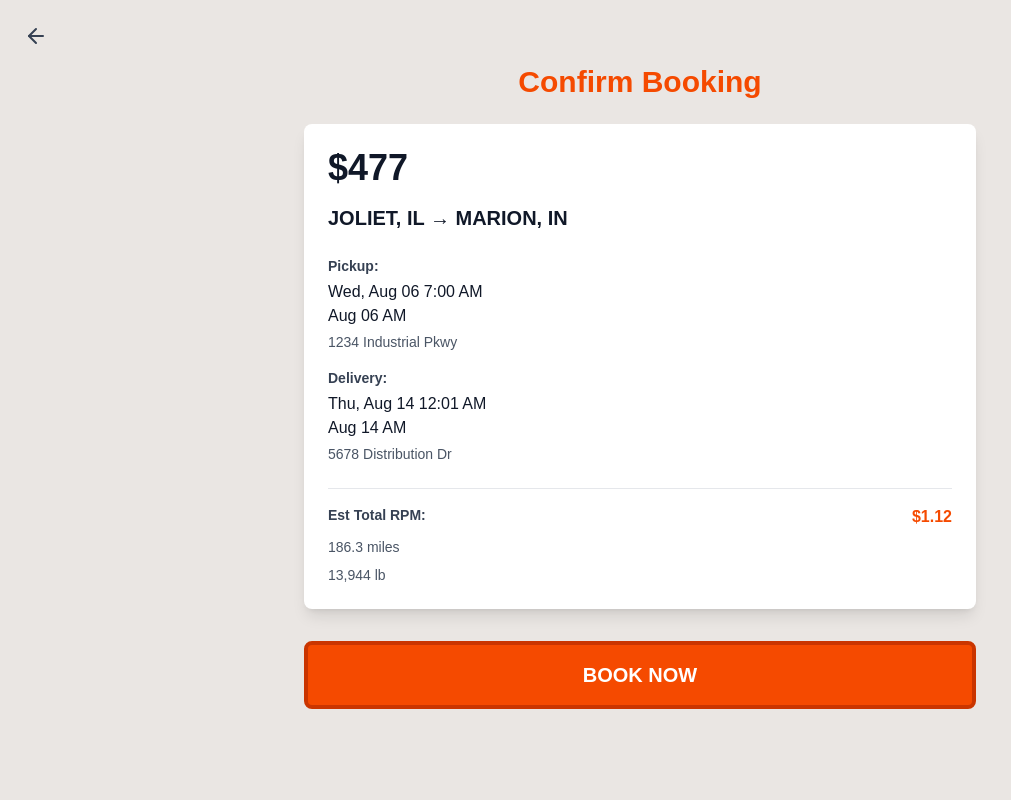
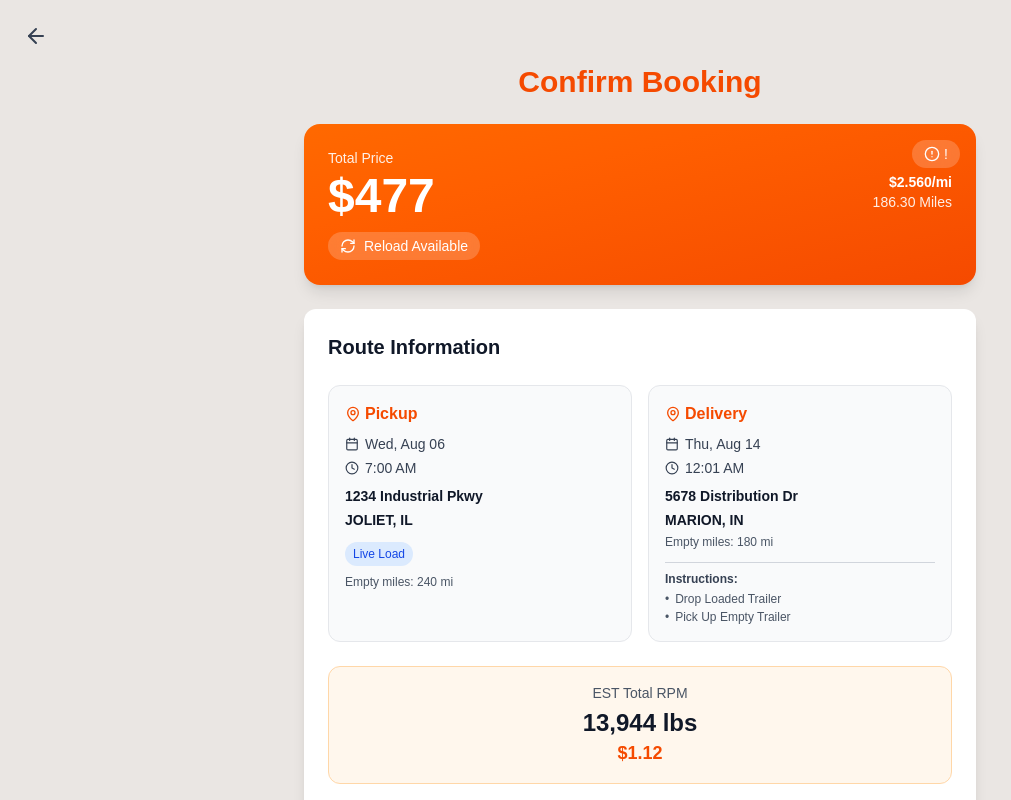
Before and after one commit to kyancox/schneider-freightpower-cs620, a Next.js app: page /book/1 in a window 1280 px wide. Shown: the top 800 px of the page, without its empty margins (0-1011 px from the left). Built offline with nearby package versions, Linux system fonts and the light colour scheme.

Commit message:
chore: confirmation screen redesign from figma

```diff
--- a/app/book/[id]/page.tsx
+++ b/app/book/[id]/page.tsx
@@ -1,6 +1,6 @@
 'use client';
 import { useParams, useRouter } from 'next/navigation';
-import { ArrowLeft } from 'lucide-react';
+import { ArrowLeft, MapPin, Calendar, Clock, AlertCircle, RefreshCw, TrendingUp } from 'lucide-react';
 import { mockLoads } from '../../data/mockLoads';
 
 export default function BookLoad() {
@@ -21,11 +21,15 @@ export default function BookLoad() {
   const handleBookNow = () => {
     // Placeholder for actual booking logic
     alert('Load booked successfully!');
+    router.push('/optimized/home')
   };
 
   const handleBack = () => {
     router.back();
   };
+
+  // Calculate price per mile
+  const pricePerMile = load.distance > 0 ? (load.price / load.distance).toFixed(3) : '0.000';
 
   return (
     <div className="min-h-screen bg-[#eae6e3] p-6">
@@ -37,72 +41,155 @@ export default function BookLoad() {
       {/* Book Header */}
       <h1 className="text-3xl font-bold text-orange-600 mb-6 text-center">Confirm Booking</h1>
 
+      {/* Price Card - Inspired by mock */}
+      <div className="bg-gradient-to-br from-orange-500 to-orange-600 rounded-2xl p-6 text-white shadow-lg max-w-2xl mx-auto mb-6 relative">
+        {load.badge && (
+          <div className="absolute top-4 right-4 bg-white/20 backdrop-blur-sm px-3 py-1 rounded-full text-sm font-medium flex items-center gap-1">
+            <AlertCircle className="w-4 h-4" />
+            {load.badge}
+          </div>
+        )}
+        <div className="text-sm font-medium mb-1 opacity-90">Total Price</div>
+        <div className="flex items-end justify-between">
+          <div className="text-5xl font-bold">${load.price}</div>
+          <div className="text-right text-sm pb-2">
+            <div className="font-semibold">${pricePerMile}/mi</div>
+            <div className="opacity-90">{load.distance.toFixed(2)} Miles</div>
+          </div>
+        </div>
+        {load.isReload && (
+          <div className="mt-3 inline-flex items-center gap-2 bg-white/20 backdrop-blur-sm px-3 py-1 rounded-full text-sm font-medium">
+            <RefreshCw className="w-4 h-4" />
+            <span>Reload Available</span>
+          </div>
+        )}
+      </div>
+
       {/* Load Details Card */}
-      <div className="bg-white rounded-lg shadow-lg p-6 max-w-2xl mx-auto mb-8">
-
-        {/* Price */}
-        <div className="text-4xl font-bold text-gray-900 mb-4">
-          ${load.price}
-        </div>
+      <div className="bg-white rounded-xl shadow-lg p-6 max-w-2xl mx-auto mb-8">
 
         {/* Route */}
         <div className="mb-6">
           <div className="text-xl font-bold text-gray-900">
-            {load.pickup.city}, {load.pickup.state} → {load.delivery.city}, {load.delivery.state}
+            Route Information
           </div>
         </div>
 
-        {/* Pickup Details */}
-        <div className="mb-4">
-          <div className="text-sm font-semibold text-gray-700 mb-1">Pickup:</div>
-          <div className="text-base text-gray-900">
-            {load.pickup.date} {load.pickup.time}
+        {/* Pickup and Delivery in Grid - Inspired by mock */}
+        <div className="grid grid-cols-2 gap-4 mb-6">
+          {/* Pickup Details */}
+          <div className="bg-gray-50 rounded-xl p-4 border border-gray-200">
+            <div className="flex items-center gap-1 text-orange-600 mb-2">
+              <MapPin className="w-4 h-4" />
+              <span className="font-semibold text-base">Pickup</span>
+            </div>
+            <div className="space-y-1 text-sm">
+              <div className="flex items-center gap-1.5 text-gray-700">
+                <Calendar className="w-3.5 h-3.5" />
+                <span>{load.pickup.date}</span>
+              </div>
+              <div className="flex items-center gap-1.5 text-gray-700">
+                <Clock className="w-3.5 h-3.5" />
+                <span>{load.pickup.time}</span>
+              </div>
+              {load.pickup.address && (
+                <div className="font-semibold text-gray-900 mt-2">{load.pickup.address}</div>
+              )}
+              <div className="font-semibold text-gray-900 mt-1">{load.pickup.city}, {load.pickup.state}</div>
+              {load.pickup.liveLoad && (
+                <div className="mt-2 inline-block bg-blue-100 text-blue-700 px-2 py-1 rounded-full text-xs font-medium">
+                  Live Load
+                </div>
+              )}
+              {load.pickup.emptyMiles > 0 && (
+                <div className="text-xs text-gray-600 mt-1">
+                  Empty miles: {load.pickup.emptyMiles} mi
+                </div>
+              )}
+            </div>
           </div>
-          <div className="text-base text-gray-900">
-            {load.pickup.date.split(',')[1]} {load.pickup.time.split(' ')[1]} {load.pickup.time.split(' ')[2]}
+
+          {/* Delivery Details */}
+          <div className="bg-gray-50 rounded-xl p-4 border border-gray-200">
+            <div className="flex items-center gap-1 text-orange-600 mb-2">
+              <MapPin className="w-4 h-4" />
+              <span className="font-semibold text-base">Delivery</span>
+            </div>
+            <div className="space-y-1 text-sm">
+              <div className="flex items-center gap-1.5 text-gray-700">
+                <Calendar className="w-3.5 h-3.5" />
+                <span>{load.delivery.date}</span>
+              </div>
+              <div className="flex items-center gap-1.5 text-gray-700">
+                <Clock className="w-3.5 h-3.5" />
+                <span>{load.delivery.time}</span>
+              </div>
+              {load.delivery.address && (
+                <div className="font-semibold text-gray-900 mt-2">{load.delivery.address}</div>
+              )}
+              <div className="font-semibold text-gray-900 mt-1">{load.delivery.city}, {load.delivery.state}</div>
+              {load.delivery.emptyMiles > 0 && (
+                <div className="text-xs text-gray-600 mt-1">
+                  Empty miles: {load.delivery.emptyMiles} mi
+                </div>
+              )}
+              {load.delivery.instructions.length > 0 && (
+                <div className="mt-3 pt-2 border-t border-gray-300">
+                  <div className="text-xs font-semibold text-gray-700 mb-1">Instructions:</div>
+                  <ul className="text-xs text-gray-600 space-y-0.5">
+                    {load.delivery.instructions.map((instruction, index) => (
+                      <li key={index} className="flex items-start">
+                        <span className="mr-1.5">•</span>
+                        <span>{instruction}</span>
+                      </li>
+                    ))}
+                  </ul>
+                </div>
+              )}
+            </div>
           </div>
-          {load.pickup.address && (
-            <div className="text-sm text-gray-600 mt-1">{load.pickup.address}</div>
-          )}
         </div>
 
-        {/* Delivery Details */}
-        <div className="mb-6">
-          <div className="text-sm font-semibold text-gray-700 mb-1">Delivery:</div>
-          <div className="text-base text-gray-900">
-            {load.delivery.date} {load.delivery.time}
+        {/* RPM Info - Inspired by mock */}
+        <div className="bg-orange-50 rounded-xl p-4 border border-orange-200 mb-4">
+          <div className="text-center">
+            <div className="text-sm font-medium text-gray-600 mb-1">EST Total RPM</div>
+            <div className="text-2xl font-bold text-gray-900">{load.weight.toLocaleString()} lbs</div>
+            <div className="text-lg font-semibold text-orange-600">${load.estTotalRPM.toFixed(2)}</div>
           </div>
-          <div className="text-base text-gray-900">
-            {load.delivery.date.split(',')[1]} {load.delivery.time.split(' ')[1]} {load.delivery.time.split(' ')[2]}
-          </div>
-          {load.delivery.address && (
-            <div className="text-sm text-gray-600 mt-1">{load.delivery.address}</div>
-          )}
         </div>
 
-        {/* RPM, Distance, Weight */}
+        {/* Load Details */}
         <div className="border-t border-gray-200 pt-4 space-y-2">
-          <div className="flex justify-between">
-            <span className="text-sm font-semibold text-gray-700">Est Total RPM:</span>
-            <span className="text-base font-bold text-orange-600">${load.estTotalRPM.toFixed(2)}</span>
+          <div className="flex justify-between items-center">
+            <span className="text-sm text-gray-600">Distance:</span>
+            <span className="text-sm font-semibold text-gray-900">{load.distance.toFixed(2)} miles</span>
           </div>
-          <div className="flex justify-between">
-            <span className="text-sm text-gray-600">{load.distance} miles</span>
+          <div className="flex justify-between items-center">
+            <span className="text-sm text-gray-600">Weight:</span>
+            <span className="text-sm font-semibold text-gray-900">{load.weight.toLocaleString()} lbs</span>
           </div>
-          <div className="flex justify-between">
-            <span className="text-sm text-gray-600">{load.weight.toLocaleString()} lb</span>
+          <div className="flex justify-between items-center pt-2 border-t border-gray-200">
+            <div className="flex items-center gap-1.5 text-sm text-gray-600">
+              <TrendingUp className="w-3.5 h-3.5" />
+              <span>Loaded RPM:</span>
+            </div>
+            <span className="text-sm font-semibold text-gray-900">${load.loadedRPM.toFixed(2)}/mi</span>
           </div>
         </div>
       </div>
 
-      {/* Book Now Button */}
+      {/* Book Now Button - Enhanced styling */}
       <div className="max-w-2xl mx-auto">
         <button
           onClick={handleBookNow}
-          className="w-full bg-orange-600 hover:bg-orange-700 text-white font-bold py-4 px-8 text-xl rounded-lg border-4 border-orange-700 transition-colors"
+          className="w-full bg-gradient-to-r from-orange-500 to-orange-600 hover:from-orange-600 hover:to-orange-700 text-white font-bold py-4 px-8 text-xl rounded-xl shadow-lg hover:shadow-xl transition-all"
         >
           BOOK NOW
         </button>
+        <p className="text-xs text-gray-600 text-center mt-3">
+          By pressing confirm, you agree to the terms and conditions.
+        </p>
       </div>
     </div>
   );
```
